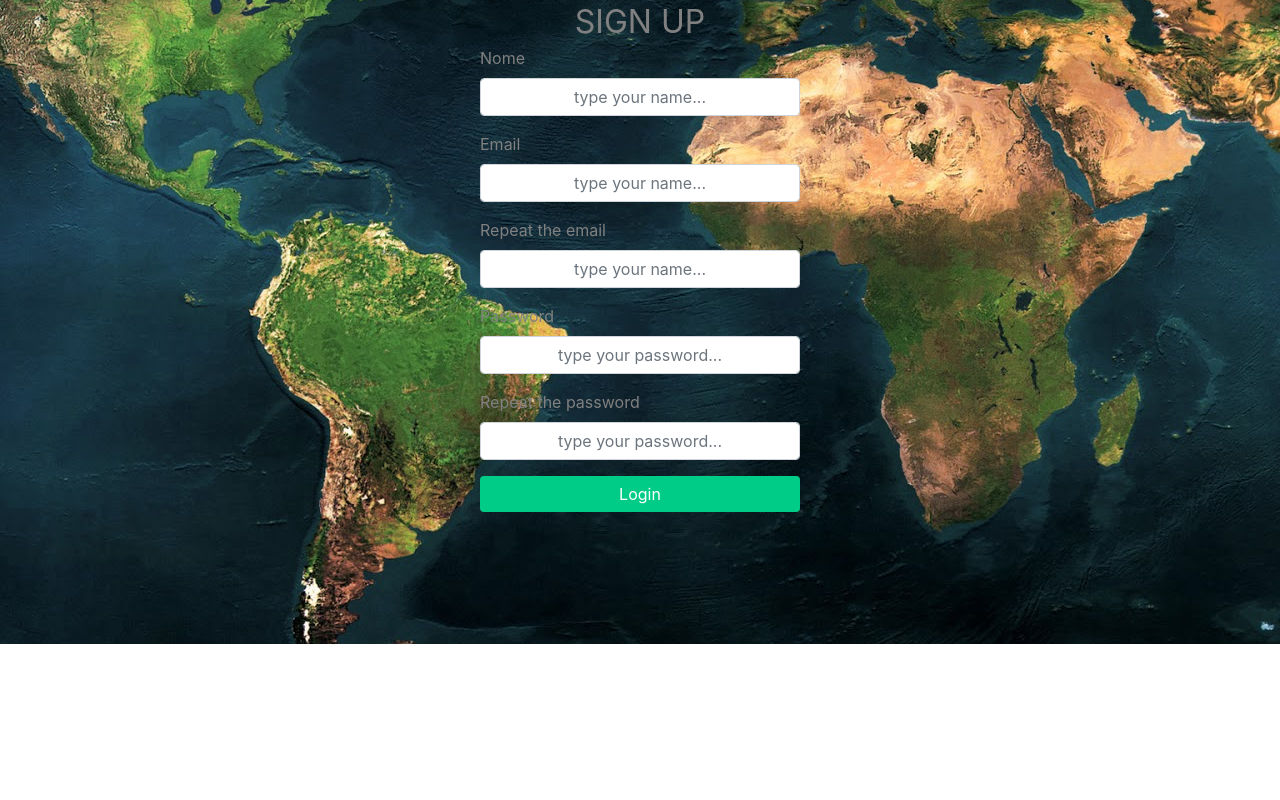
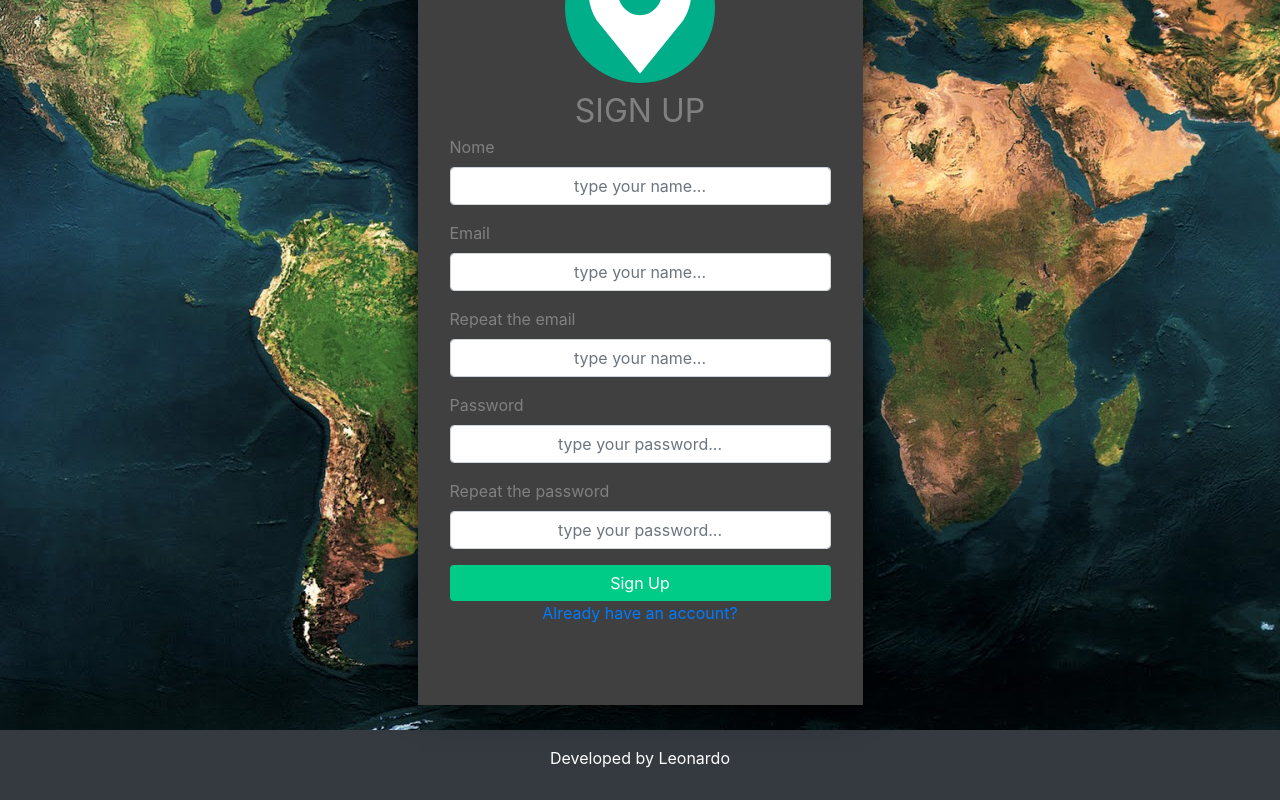
Before and after one commit to lschmidt7/BuscaCEP, a React (Create React App) app in the folder web-front/: page /register in a window 1280 px wide. Shown: the part 212-1012 px from the top of the page. Before the commit the page ends 800 px from the top, so only its background shows below. Built offline with nearby package versions, Linux system fonts and the light colour scheme.

Commit message:
ajuste de componentes e de páginas

```diff
--- a/web-front/src/App.js
+++ b/web-front/src/App.js
@@ -2,6 +2,7 @@ import React, {Component} from 'react'
 import './styles/App.css';
 import './styles/Main.css'
 import NavigationBar from './components/NavigationBar';
+import Footer from './components/Footer'
 import Login from './pages/Login';
 import Register from './pages/Register'
 import Home from './pages/Home'
@@ -11,8 +12,7 @@ import {Container,Row,Col} from 'react-bootstrap'
 import {
   BrowserRouter as Router,
   Switch,
-  Route,
-  Link
+  Route
 } from "react-router-dom";
 
 var sectionStyle = {
@@ -28,23 +28,26 @@ class App extends Component {
         <Container id="content" fluid="true" style={sectionStyle} className="fill-window">
           <Container >
             <Row className="justify-content-md-center">
-              <Col lg="4">
               <Router>
               <Switch>
                 <Route path="/login">
+                  <Col lg="4">
                     <Login />
+                  </Col>
                 </Route>
                 <Route path="/register">
+                  <Col lg="5">
                     <Register />
+                  </Col>
                 </Route>
                 <Route path="/home">
                   <Home />
                 </Route>
               </Switch>
               </Router>
-              </Col>
             </Row>
           </Container>
+          <Footer></Footer>
         </Container>
       </div>
     )
--- /dev/null
+++ b/web-front/src/components/Footer.js
@@ -0,0 +1,17 @@
+import React, {Component} from 'react'
+import {Container} from 'react-bootstrap'
+import '../styles/Footer.css'
+
+class Footer extends Component {
+
+    render()
+    {
+        return (
+            <Container fluid="true" id="footer">
+                Developed by Leonardo
+            </Container>
+        )
+    }
+}
+
+export default Footer;
--- a/web-front/src/components/NavigationBar.js
+++ b/web-front/src/components/NavigationBar.js
@@ -1,22 +1,14 @@
 import React, {Component} from 'react'
 import {Navbar, Container} from 'react-bootstrap'
-import axios from 'axios'
 
 class NavigationBar extends Component {
-
-    request(){
-        axios.get('http://localhost:4000/connect')
-        .then(res => {
-            console.log(res.data)
-        })
-    }
 
     render()
     {
         return (
             <Navbar bg="dark" expand="lg">
                 <Container>
-                    <Navbar.Brand href="#home">Busca CEP</Navbar.Brand>
+                    <Navbar.Brand href="#home" style={{color: 'lightgrey'}}>Busca CEP</Navbar.Brand>
                 </Container>
             </Navbar>
         )
--- a/web-front/src/pages/Home.js
+++ b/web-front/src/pages/Home.js
@@ -1,5 +1,5 @@
 import React, {Component} from 'react'
-import {Form,Button,Container,Image} from 'react-bootstrap'
+import {Container} from 'react-bootstrap'
 import '../styles/Login.css'
 
 class Home extends Component {
--- a/web-front/src/pages/Login.js
+++ b/web-front/src/pages/Login.js
@@ -1,5 +1,6 @@
 import React, {Component} from 'react'
 import {Form,Button,Container,Image} from 'react-bootstrap'
+import {Link} from 'react-router-dom'
 import '../styles/Login.css'
 
 class Login extends Component {
@@ -33,6 +34,11 @@ class Login extends Component {
                     <Button onClick={() => this.login()} style={{ color: "white", background: "#00cc88", border: "none" }} block>
                         Login
                     </Button>
+
+                    {/* LINK TO LOGIN */}
+                    <Form.Group style={{textAlign: 'center'}}>
+                        <Link to="/register">or Sign Up</Link>
+                    </Form.Group>
                 </Form>
             </Container>
         )
--- a/web-front/src/pages/Register.js
+++ b/web-front/src/pages/Register.js
@@ -1,5 +1,6 @@
 import React, {Component} from 'react'
 import {Form,Button,Container,Image} from 'react-bootstrap'
+import {Link} from 'react-router-dom'
 import '../styles/Register.css'
 
 class Register extends Component {
@@ -59,8 +60,13 @@ class Register extends Component {
 
                     {/* SIGN UP BUTTON */}
                     <Button onClick={() => this.register()} style={{ color: "white", background: "#00cc88", border: "none" }} block>
-                        Login
+                        Sign Up
                     </Button>
+
+                    {/* LINK TO LOGIN */}
+                    <Form.Group style={{textAlign: 'center'}}>
+                        <Link to="/login">Already have an account?</Link>
+                    </Form.Group>
                 </Form>
             </Container>
         )
--- /dev/null
+++ b/web-front/src/styles/Footer.css
@@ -0,0 +1,8 @@
+#footer {
+    width: 100%;
+    height: 70px;
+    background-color: rgb(52, 58, 64);
+    text-align: center;
+    color: white;
+    padding-block: 1em;
+}
--- a/web-front/src/styles/Main.css
+++ b/web-front/src/styles/Main.css
@@ -3,7 +3,6 @@
 
 .fill-window {
     height: 100%;
-    position: fixed;
     width: 100%;
     overflow: auto;
 }
--- a/web-front/src/styles/Register.css
+++ b/web-front/src/styles/Register.css
@@ -0,0 +1,6 @@
+#register {
+    background-color: #404040;
+    padding: 4em 2em 4em 2em;
+    margin-block: 25px;
+    box-shadow: 0 0 2em black;
+}
```
Lines whose indentation alone changed are shown as unchanged.
